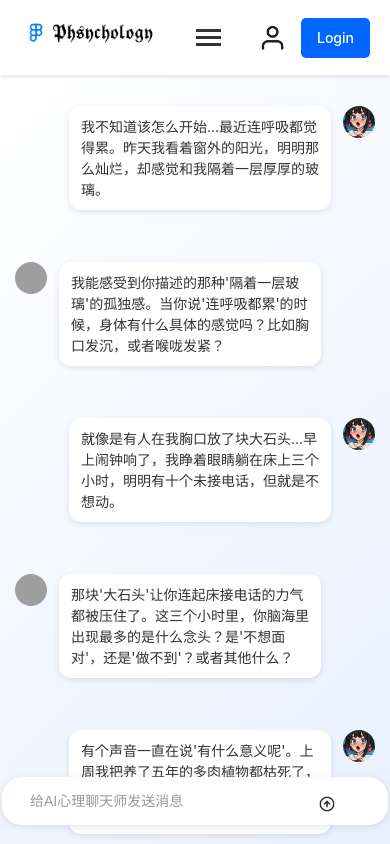
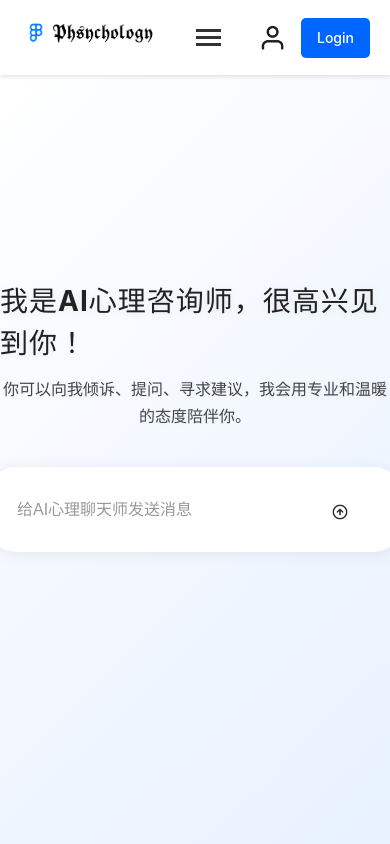
Before and after one commit to Twistzzzzzzzzzzz/Software_Implementation_ABDN, a React (Vite) app in the folder front-end/: page /ai-chat in a window 390 px wide. Built offline with nearby package versions, Linux system fonts and the light colour scheme; grey boxes are pictures that could not be loaded.

Commit message:
Ai聊天界面样式调整以及初步接口开发

```diff
--- a/front-end/src/pages/AI_chat/AI_chat.css
+++ b/front-end/src/pages/AI_chat/AI_chat.css
@@ -1,24 +1,26 @@
 .pageContainer {
     width: 100%;
-    min-height: 90vh;
-    height: 90%;
+    min-height: 60vh;
+    height: 60%;
     background: linear-gradient(135deg, #ffffff 0%, #e6f0ff 100%);
     display: flex;
     justify-content: center;
     padding: 20px;
     overflow-y: auto;
+    position: relative;
 }
 
 .chatContainer {
     width: 100%;
     max-width: 1200px;
-    height: calc(100vh - 40px);
+    height: calc(100vh - 115px);
     display: flex;
     flex-direction: column;
     background: transparent;
     border-radius: 20px;
     overflow: hidden;
     padding-bottom: 80px; /* 留出底部输入框空间 */
+    position: relative;
 }
 
 .messageContainer {
@@ -148,3 +150,64 @@
         max-width: 99vw;
     }
 }
+
+.sendMessageBox-center {
+    position: absolute;
+    top: 50%;
+    left: 50%;
+    transform: translate(-50%, -50%);
+    width: auto;
+    min-width: 800px;
+    max-width: 800px;
+    background: transparent;
+    box-shadow: none;
+    z-index: 10;
+    justify-content: center;
+    padding: 0;
+    max-height: 100px;
+    margin-top: 20px;
+}
+
+.sendMessageBox-center .inputContainer {
+    max-width: 420px;
+    min-width: 320px;
+    width: 100%;
+    border-radius: 32px;
+    padding: 12px 20px;
+    box-shadow: 0 2px 16px rgba(0,0,0,0.07);
+}
+
+.sendMessageBox-center .messageInput {
+    font-size: 16px;
+    padding: 10px 12px;
+}
+
+.ai-chat-welcome {
+    position: absolute;
+    top: 30%;
+    left: 50%;
+    transform: translate(-50%, -30%);
+    display: flex;
+    flex-direction: column;
+    align-items: center;
+    width: 100vw;
+    z-index: 5;
+    pointer-events: none;
+}
+.ai-chat-title {
+    font-size: 28px;
+    font-weight: 700;
+    color: #222;
+    margin-bottom: 12px;
+    letter-spacing: 1px;
+    text-shadow: 0 2px 8px rgba(0,0,0,0.08);
+}
+.ai-chat-desc {
+    font-size: 16px;
+    color: #444;
+    margin-bottom: 8px;
+    text-align: center;
+    max-width: 420px;
+    line-height: 1.7;
+    text-shadow: 0 1px 4px rgba(0,0,0,0.04);
+}
--- a/front-end/src/pages/AI_chat/AI_chat.jsx
+++ b/front-end/src/pages/AI_chat/AI_chat.jsx
@@ -2,7 +2,7 @@ import AiMessage from "./components/AiMessage/AiMessage.jsx";
 import UserMessage from "./components/UserMessage/UserMessage.jsx";
 import { assets } from "../../assets/assets.js";
 import './AI_chat.css';
-import { useEffect, useRef } from 'react';
+import { useEffect, useRef, useState } from 'react';
 import { useLocation } from 'react-router-dom';
 
 export default function AI_chat() {
@@ -10,6 +10,13 @@ export default function AI_chat() {
     const messageContainerRef = useRef(null);
     const topRef = useRef(null);
     const location = useLocation();
+
+    // 聊天状态
+    const [messages, setMessages] = useState([]); // {role: 'user'|'ai', message: string}
+    const [input, setInput] = useState("");
+    const [isStreaming, setIsStreaming] = useState(false);
+    const [currentAIMessage, setCurrentAIMessage] = useState("");
+    const abortControllerRef = useRef(null);
 
     useEffect(() => {
         if (location.state && location.state.scrollToTop && topRef.current) {
@@ -42,30 +49,109 @@ export default function AI_chat() {
         };
     }, []);
 
+    // 滚动到底部
+    useEffect(() => {
+        if (messageContainerRef.current) {
+            messageContainerRef.current.scrollTop = messageContainerRef.current.scrollHeight;
+        }
+    }, [messages, currentAIMessage]);
+
+    // 发送消息
+    const handleSend = async () => {
+        if (!input.trim() || isStreaming) return;
+        const userMsg = input.trim();
+        setMessages(prev => [...prev, { role: 'user', message: userMsg }]);
+        setInput("");
+        setIsStreaming(true);
+        setCurrentAIMessage("");
+        const abortController = new AbortController();
+        abortControllerRef.current = abortController;
+        try {
+            // 适配接口文档，发送 user_content 字段
+            const res = await fetch('http://127.0.0.1:4523/m1/6378312-6074650-default/api/v1/ai-chat', {
+                method: 'POST',
+                headers: { 'Content-Type': 'application/json' },
+                body: JSON.stringify({ user_content: userMsg }),
+                signal: abortController.signal
+            });
+            if (!res.body) throw new Error('No stream');
+            const reader = res.body.getReader();
+            let aiMsg = "";
+            while (true) {
+                const { done, value } = await reader.read();
+                if (done) break;
+                const chunk = new TextDecoder().decode(value);
+                let text = "";
+                try {
+                    const json = JSON.parse(chunk);
+                    if (json.ai_content) {
+                        text = json.ai_content;
+                    } else {
+                        text = chunk;
+                    }
+                } catch {
+                    text = chunk;
+                }
+                aiMsg += text;
+                setCurrentAIMessage(aiMsg);
+            }
+            setMessages(prev => [...prev, { role: 'ai', message: aiMsg }]);
+            setCurrentAIMessage("");
+        } catch (e) {
+            if (abortController.signal.aborted) {
+                setCurrentAIMessage("[AI回答已暂停]");
+            } else {
+                setCurrentAIMessage("[AI回答出错]");
+            }
+        } finally {
+            setIsStreaming(false);
+        }
+    };
+
+    // 回车发送
+    const handleInputKeyDown = (e) => {
+        if (e.key === 'Enter' && !e.shiftKey) {
+            e.preventDefault();
+            handleSend();
+        }
+    };
+
+    const hasMessages = messages.length > 0;
+
     return (
         <div className='pageContainer'>
             <div ref={topRef}></div>
             <div className='chatContainer'>
                 <div className='messageContainer' ref={messageContainerRef}>
-                    <UserMessage message="我不知道该怎么开始...最近连呼吸都觉得累。昨天我看着窗外的阳光，明明那么灿烂，却感觉和我隔着一层厚厚的玻璃。" />
-                    <AiMessage message="我能感受到你描述的那种'隔着一层玻璃'的孤独感。当你说'连呼吸都累'的时候，身体有什么具体的感觉吗？比如胸口发沉，或者喉咙发紧？" />
-                    <UserMessage message="就像是有人在我胸口放了块大石头...早上闹钟响了，我睁着眼睛躺在床上三个小时，明明有十个未接电话，但就是不想动。" />
-                    <AiMessage message="那块'大石头'让你连起床接电话的力气都被压住了。这三个小时里，你脑海里出现最多的是什么念头？是'不想面对'，还是'做不到'？或者其他什么？" />
-                    <UserMessage message="有个声音一直在说'有什么意义呢'。上周我把养了五年的多肉植物都枯死了，连最简单的浇水都...（突然打断自己）抱歉，这听起来很可笑吧？" />
-                    <AiMessage message="失去精心照料五年的植物带来的痛苦一点也不可笑。我注意到你在责备自己'连最简单的浇水都做不到'，但可能忽略了这段时间你其实一直在承受着常人难以想象的重量。能和我聊聊在多肉枯萎之前，你最早是什么时候开始觉得照顾它们变困难的？" />
-                    <UserMessage message="大概...两个月前？那时候项目被砍了，整夜失眠。有天发现叶片蔫了才惊觉已经三周没浇水，但拿起水壶时手抖得厉害..." />
-                    <AiMessage message="所以从职业挫折开始，这种无力感就像藤蔓一样慢慢蔓延到生活的各个角落。当你说'手抖得厉害'的时候，如果给那种感觉画幅画，它会是什么颜色和形状？" />
-                    <UserMessage message="像...像粘稠的黑色沥青，从手腕爬到胸口，把一切都凝固住。（突然警觉）这听起来是不是很病态？" />
-                    <AiMessage message="不，这恰恰说明你有着敏锐的自我觉察能力。那些'黑色沥青'是你内心痛苦的真实写照，而不是你本身。现在我们知道了它从何时开始、如何生长——这已经是在解开它的力量了。今天你愿意和我做个小实验吗？只要找出过去七天里，沥青稍微变淡的某个瞬间，哪怕只有五分钟。" />
+                    {messages.map((msg, idx) =>
+                        msg.role === 'user' ? (
+                            <UserMessage key={idx} message={msg.message} />
+                        ) : (
+                            <AiMessage key={idx} message={msg.message} />
+                        )
+                    )}
+                    {isStreaming && (
+                        <AiMessage message={currentAIMessage} />
+                    )}
                 </div>
-                <div className='sendMessageBox'>
+                {!hasMessages && (
+                    <div className="ai-chat-welcome">
+                        <div className="ai-chat-title">我是AI心理咨询师，很高兴见到你！</div>
+                        <div className="ai-chat-desc">你可以向我倾诉、提问、寻求建议，我会用专业和温暖的态度陪伴你。</div>
+                    </div>
+                )}
+                <div className={hasMessages ? 'sendMessageBox' : 'sendMessageBox sendMessageBox-center'}>
                     <div className='inputContainer'>
                         <input
                             type="text"
                             placeholder="给AI心理聊天师发送消息"
                             className='messageInput'
+                            value={input}
+                            onChange={e => setInput(e.target.value)}
+                            onKeyDown={handleInputKeyDown}
+                            disabled={isStreaming}
                         />
-                        <button className='sendButton'>
+                        <button className='sendButton' onClick={handleSend} disabled={isStreaming || !input.trim()}>
                             <img src={assets.Send_icon} alt="Send" />
                         </button>
                     </div>
--- a/front-end/src/pages/AI_chat/components/AiMessage/AiMessage.css
+++ b/front-end/src/pages/AI_chat/components/AiMessage/AiMessage.css
@@ -2,7 +2,7 @@
     display: flex;
     align-items: flex-start;
     gap: 12px;
-    width: 50%;
+    width: 100%;
     margin: 16px 0;
 }
 
@@ -22,11 +22,17 @@
 }
 
 .message-content {
-    flex-grow: 1;
+    flex-grow: 0;
+    max-width: 80%;
+    min-width: 48px;
+    display: inline-block;
     background-color: #f5f5f5;
     border-radius: 12px;
     padding: 12px 16px;
     position: relative;
+    word-break: break-all;
+    white-space: pre-wrap;
+    overflow-wrap: break-word;
 }
 
 /*.message-content::before {*/
@@ -48,26 +54,29 @@
     color: #333;
     word-wrap: break-word;
     white-space: pre-wrap;
+    overflow-wrap: break-word;
 }
 
 /* 响应式设计 */
 @media (max-width: 768px) {
     .ai-message-container {
-        width: 75%;
+        width: 100%;
+    }
+    .message-content {
+        max-width: 90%;
     }
 }
 
 @media (max-width: 480px) {
     .ai-message-container {
-        width: 85%;
+        width: 100%;
     }
-
     .ai-avatar {
         width: 32px;
         height: 32px;
     }
-
     .message-content {
         padding: 10px 12px;
+        max-width: 98%;
     }
 }
--- a/front-end/src/pages/AI_chat/components/UserMessage/UserMessage.css
+++ b/front-end/src/pages/AI_chat/components/UserMessage/UserMessage.css
@@ -2,9 +2,10 @@
     display: flex;
     align-items: flex-start;
     gap: 12px;
-    width: 50%;
+    width: 100%;
     margin: 16px 0;
-    margin-left: auto; /* 将消息靠右对齐 */
+    justify-content: flex-end;
+    flex-direction: row;
 }
 
 .user-avatar {
@@ -14,6 +15,7 @@
     border-radius: 50%;
     overflow: hidden;
     background-color: #f5f5f5;
+    order: 2;
 }
 
 .user-avatar img {
@@ -23,12 +25,20 @@
 }
 
 .message-content {
-    flex-grow: 1;
+    flex-grow: 0;
+    max-width: 50%;
+    min-width: 48px;
+    display: inline-block;
     background-color: #ffffff;
     border-radius: 12px;
     padding: 12px 16px;
     position: relative;
     box-shadow: 0 2px 6px rgba(0, 0, 0, 0.1);
+    word-break: break-all;
+    white-space: pre-wrap;
+    overflow-wrap: break-word;
+    text-align: left;
+    order: 1;
 }
 
 /*.message-content::before {*/
@@ -50,26 +60,29 @@
     color: #333333;
     word-wrap: break-word;
     white-space: pre-wrap;
+    overflow-wrap: break-word;
 }
 
 /* 响应式设计 */
 @media (max-width: 768px) {
     .user-message-container {
-        width: 75%;
+        width: 100%;
+    }
+    .message-content {
+        max-width: 70%;
     }
 }
 
 @media (max-width: 480px) {
     .user-message-container {
-        width: 85%;
+        width: 100%;
     }
-
     .user-avatar {
         width: 32px;
         height: 32px;
     }
-
     .message-content {
         padding: 10px 12px;
+        max-width: 90%;
     }
 }
```
